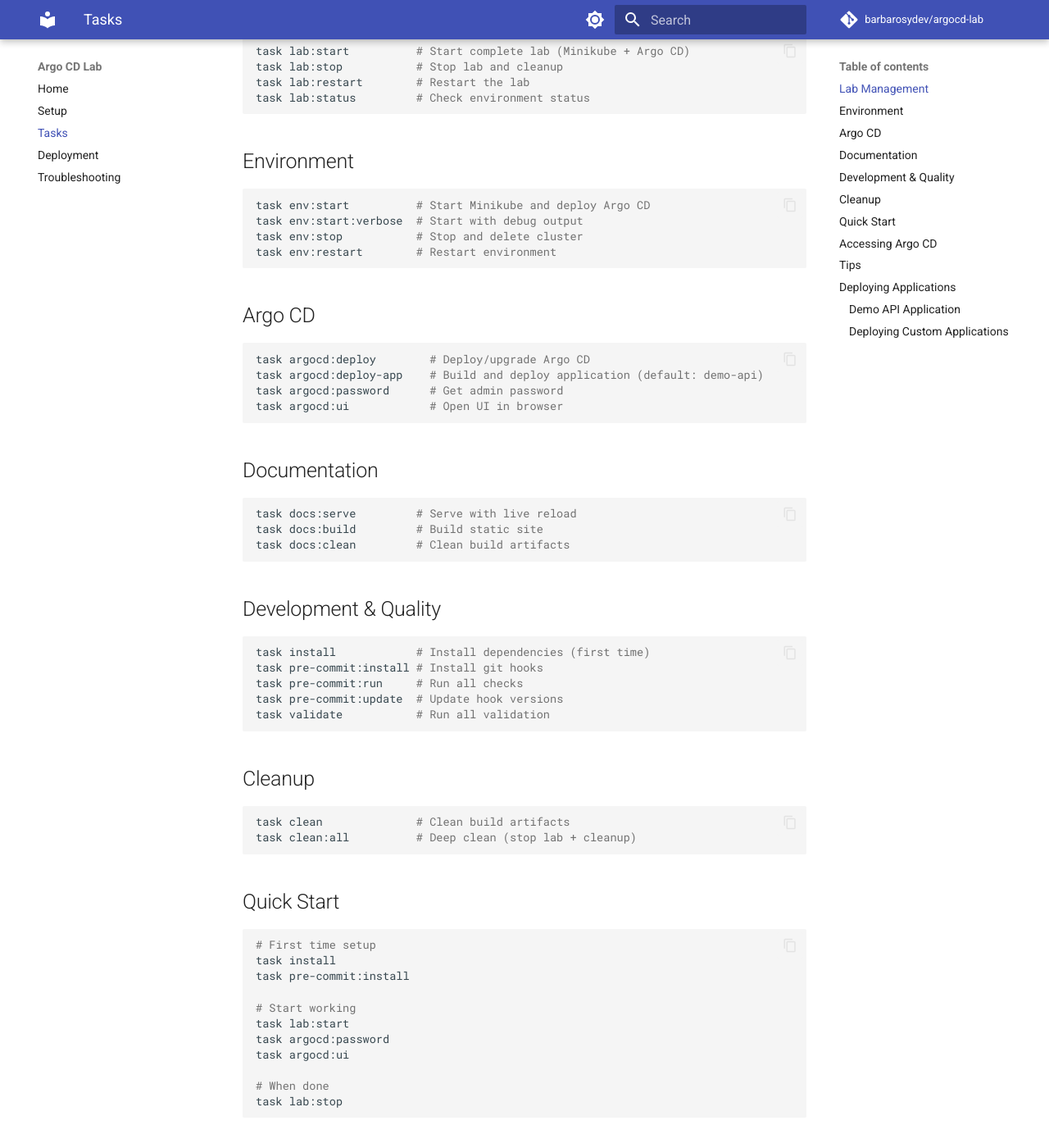
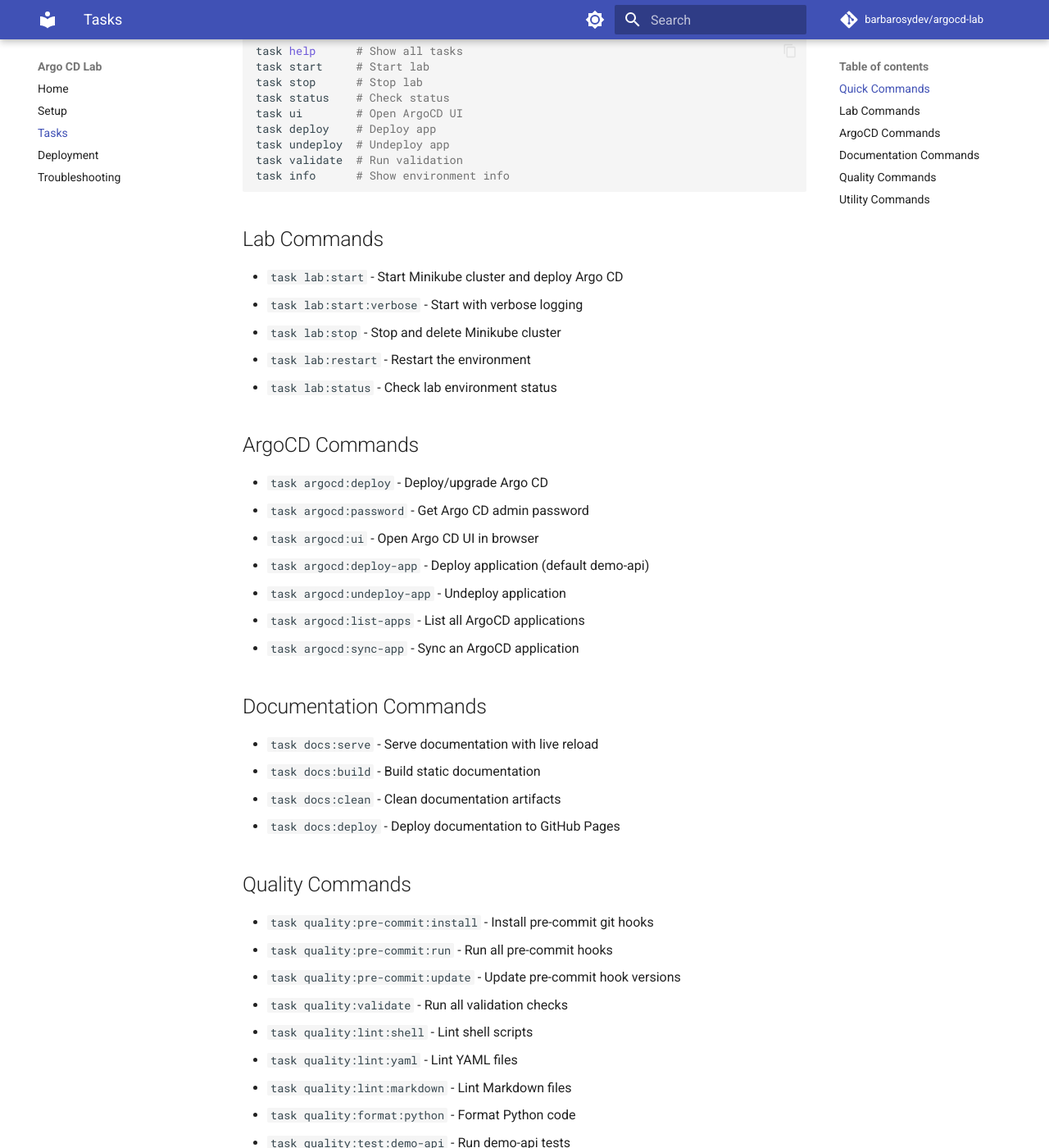
Before and after one commit to barbarosydev/argocd-lab, an MkDocs documentation site: the page built from docs/tasks.md, in a window 1280 px wide and 1400 px high, scrolled down 254 px. Shown: the whole window at 82% size. Built offline with MkDocs 1.6.1 and Material for MkDocs 9.7.7, drawn with Linux system fonts in a browser that asks for light colours; comment, search, counter and statistics services are not loaded; some of the changed text lies outside the part shown.

Commit message:
Update tasks and related tods

````diff
--- a/docs/tasks.md
+++ b/docs/tasks.md
@@ -1,166 +1,63 @@
 # Task Reference
 
-Quick reference for all available tasks. Run `task -l` to see the full list.
+Quick reference for available tasks in the ArgoCD Lab.
 
-## Lab Management
+## Quick Commands
 
 ```bash
-task lab:start          # Start complete lab (Minikube + Argo CD)
-task lab:stop           # Stop lab and cleanup
-task lab:restart        # Restart the lab
-task lab:status         # Check environment status
+task help      # Show all tasks
+task start     # Start lab
+task stop      # Stop lab
+task status    # Check status
+task ui        # Open ArgoCD UI
+task deploy    # Deploy app
+task undeploy  # Undeploy app
+task validate  # Run validation
+task info      # Show environment info
 ```
 
-## Environment
+## Lab Commands
 
-```bash
-task env:start          # Start Minikube and deploy Argo CD
-task env:start:verbose  # Start with debug output
-task env:stop           # Stop and delete cluster
-task env:restart        # Restart environment
-```
+- `task lab:start` - Start Minikube cluster and deploy Argo CD
+- `task lab:start:verbose` - Start with verbose logging
+- `task lab:stop` - Stop and delete Minikube cluster
+- `task lab:restart` - Restart the environment
+- `task lab:status` - Check lab environment status
 
-## Argo CD
+## ArgoCD Commands
 
-```bash
-task argocd:deploy        # Deploy/upgrade Argo CD
-task argocd:deploy-app    # Build and deploy application (default: demo-api)
-task argocd:password      # Get admin password
-task argocd:ui            # Open UI in browser
-```
+- `task argocd:deploy` - Deploy/upgrade Argo CD
+- `task argocd:password` - Get Argo CD admin password
+- `task argocd:ui` - Open Argo CD UI in browser
+- `task argocd:deploy-app` - Deploy application (default demo-api)
+- `task argocd:undeploy-app` - Undeploy application
+- `task argocd:list-apps` - List all ArgoCD applications
+- `task argocd:sync-app` - Sync an ArgoCD application
 
-## Documentation
+## Documentation Commands
 
-```bash
-task docs:serve         # Serve with live reload
-task docs:build         # Build static site
-task docs:clean         # Clean build artifacts
-```
+- `task docs:serve` - Serve documentation with live reload
+- `task docs:build` - Build static documentation
+- `task docs:clean` - Clean documentation artifacts
+- `task docs:deploy` - Deploy documentation to GitHub Pages
 
-## Development & Quality
+## Quality Commands
 
-```bash
-task install            # Install dependencies (first time)
-task pre-commit:install # Install git hooks
-task pre-commit:run     # Run all checks
-task pre-commit:update  # Update hook versions
-task validate           # Run all validation
-```
+- `task quality:pre-commit:install` - Install pre-commit git hooks
+- `task quality:pre-commit:run` - Run all pre-commit hooks
+- `task quality:pre-commit:update` - Update pre-commit hook versions
+- `task quality:validate` - Run all validation checks
+- `task quality:lint:shell` - Lint shell scripts
+- `task quality:lint:yaml` - Lint YAML files
+- `task quality:lint:markdown` - Lint Markdown files
+- `task quality:format:python` - Format Python code
+- `task quality:test:demo-api` - Run demo-api tests
 
-## Cleanup
+## Utility Commands
 
-```bash
-task clean              # Clean build artifacts
-task clean:all          # Deep clean (stop lab + cleanup)
-```
-
-## Quick Start
-
-```bash
-# First time setup
-task install
-task pre-commit:install
-
-# Start working
-task lab:start
-task argocd:password
-task argocd:ui
-
-# When done
-task lab:stop
-```
-
-## Accessing Argo CD
-
-After running `task lab:start`:
-
-**URL**: <http://localhost:8081>
-
-**Get Password**:
-
-```bash
-task argocd:password
-```
-
-**Open UI**:
-
-```bash
-task argocd:ui
-```
-
-**Login**:
-
-- Username: admin
-- Password: (from command above)
-
-## Tips
-
-- Use `task -l` to see all available tasks
-- Use `task <task-name> --summary` to see task details
-- Tasks have dependency checks (will warn if prerequisites missing)
-- Verbose mode available for debugging: `task env:start:verbose`
-
-## Deploying Applications
-
-### Demo API Application
-
-The repository includes a demo FastAPI application for testing deployments:
-
-```bash
-# Deploy demo-api (default application)
-task argocd:deploy-app
-
-# Deploy specific application
-task argocd:deploy-app APP_NAME=demo-api
-
-# Deploy via ArgoCD GitOps
-task argocd:deploy-app -- --use-argocd
-
-# Test the application
-kubectl -n default port-forward svc/demo-api 8000:8000
-
-# In another terminal:
-curl http://localhost:8000/health
-curl http://localhost:8000/ping
-curl -X POST http://localhost:8000/datetime
-curl http://localhost:8000/info
-```
-
-**Endpoints:**
-
-- `GET /health` - Health check (used by probes)
-- `GET /ping` - Simple ping endpoint
-- `POST /datetime` - Returns current UTC datetime
-- `GET /info` - Application information
-
-**Running Tests:**
-
-```bash
-cd k8s/demo-api/app
-python3 -m venv .venv
-source .venv/bin/activate
-pip install fastapi "uvicorn[standard]" pytest httpx
-pytest -v
-```
-
-### Deploying Custom Applications
-
-The `task argocd:deploy-app` command works with any application following the structure:
-
-```text
-k8s/<app-name>/
-├── Chart.yaml
-├── values.yaml
-├── app/
-│   ├── Dockerfile
-│   └── ...
-└── templates/
-    ├── deployment.yaml
-    └── service.yaml
-```
-
-Deploy with:
-
-```bash
-task argocd:deploy-app APP_NAME=<app-name>
-```
+- `task utils:clean` - Clean build artifacts
+- `task utils:clean:all` - Deep clean (stop lab + clean artifacts)
+- `task utils:clean:docker` - Clean Docker resources
+- `task utils:install` - Install required dependencies
+- `task utils:update` - Update all dependencies
+- `task utils:info` - Show lab environment information
````
Also changed, not shown: Taskfile.yml (+67 -169 lines), docs/deployment.md (+34 -4 lines), tasks/README.md (added, +32 -0 lines), .github/copilot-instructions.md, 5 other files.
